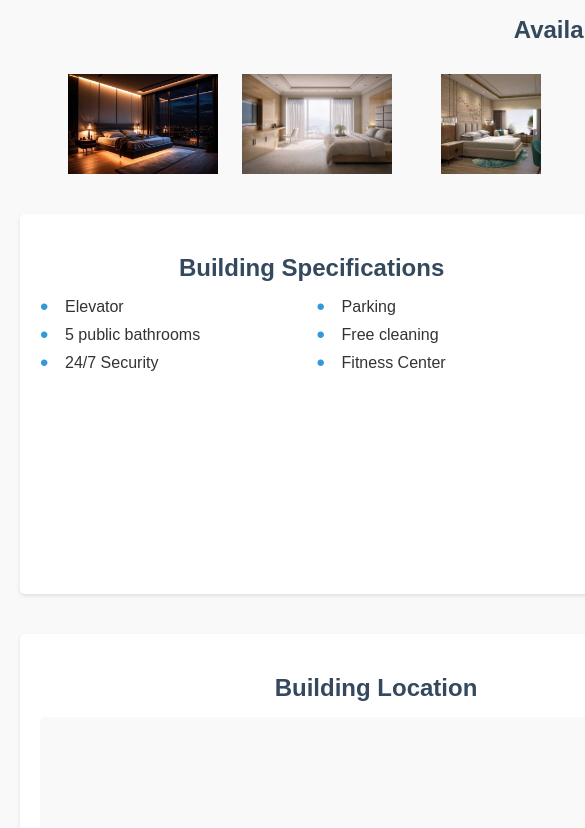
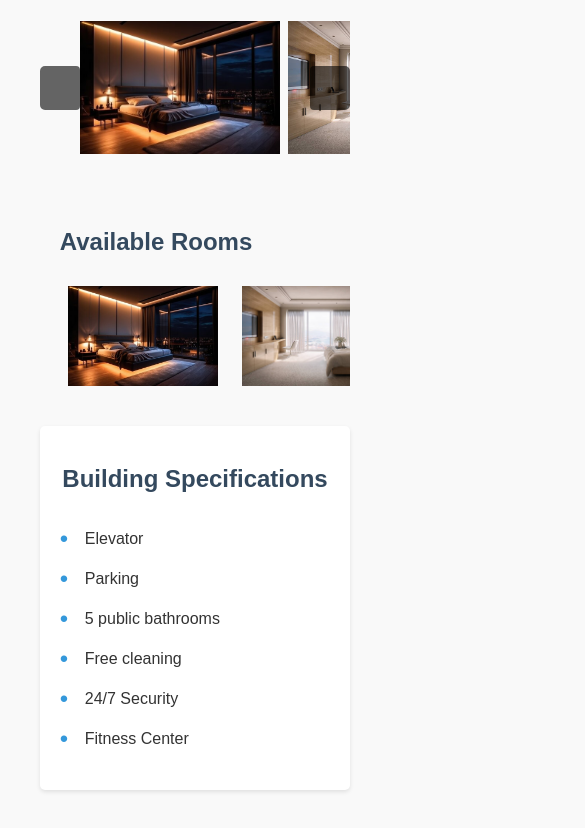
Before and after one commit to Fraol-D/RentalInsight, a React (Vite) app: page / in a window 390 px wide. Shown: the part 704-1532 px from the top of the page, 585 px wide, since content can reach past the window. Built offline with nearby package versions, Linux system fonts and the light colour scheme.

Commit message:
made better media query for different screen sizes, clicking on the carousel image lead to the panel

```diff
--- a/src/components/RoomCarousel.jsx
+++ b/src/components/RoomCarousel.jsx
@@ -14,8 +14,34 @@ const RoomCarousel = ({ title, images, rooms, isRoomCarousel }) => {
     container.scrollBy({ left: scrollAmount, behavior: 'smooth' });
   };
 
-  const handleRoomClick = (room) => {
-    setSelectedRoom(room);
+  const handleImageClick = (item) => {
+    if (isRoomCarousel) {
+      // For available rooms carousel
+      setSelectedRoom({
+        ...item,
+        images: [item.image],
+        price: 1000,
+        squareMeters: item.size,
+        specifications: [`Floor: ${item.floor}`, `Size: ${item.size}m²`],
+        location: "Property Location",
+        preferredPaymentCycle: "Monthly",
+        adjustablePaymentCycle: true,
+        dueDate: "1st of every month"
+      });
+    } else {
+      // For room images carousel
+      setSelectedRoom({
+        name: `Room View ${items.indexOf(item) + 1}`,
+        images: [item],
+        price: 0,
+        squareMeters: 0,
+        specifications: [],
+        location: "Property Location",
+        preferredPaymentCycle: "Monthly",
+        adjustablePaymentCycle: true,
+        dueDate: "1st of every month"
+      });
+    }
   };
 
   const handleCloseDetails = () => {
@@ -49,7 +75,7 @@ const RoomCarousel = ({ title, images, rooms, isRoomCarousel }) => {
               src={isRoomCarousel ? item.image : item}
               alt={isRoomCarousel ? item.name : `Room view ${index + 1}`}
               className={`row__poster ${!isRoomCarousel && "row__posterLarge"}`}
-              onClick={() => isRoomCarousel && handleRoomClick(item)}
+              onClick={() => handleImageClick(item)}
             />
           ))}
         </div>
--- a/src/styles/BuildingAmenities.css
+++ b/src/styles/BuildingAmenities.css
@@ -6,6 +6,9 @@
   margin-bottom: 20px;
   flex: 1;
   min-width: 0;
+  height: 400px;
+  display: flex;
+  flex-direction: column;
 }
 
 .building-amenities h2 {
@@ -19,6 +22,8 @@
   display: grid;
   grid-template-columns: repeat(auto-fill, minmax(200px, 1fr));
   gap: 10px;
+  flex: 1;
+  overflow-y: auto;
 }
 
 .building-amenities li {
@@ -27,6 +32,7 @@
   position: relative;
   display: flex;
   align-items: center;
+  min-height: 30px;
 }
 
 .building-amenities li::before {
@@ -36,3 +42,21 @@
   position: absolute;
   left: 0;
 }
+
+.building-amenities ul::-webkit-scrollbar {
+  width: 8px;
+}
+
+.building-amenities ul::-webkit-scrollbar-track {
+  background: #f1f1f1;
+  border-radius: 4px;
+}
+
+.building-amenities ul::-webkit-scrollbar-thumb {
+  background: #888;
+  border-radius: 4px;
+}
+
+.building-amenities ul::-webkit-scrollbar-thumb:hover {
+  background: #555;
+}
--- a/src/styles/Home.css
+++ b/src/styles/Home.css
@@ -6,15 +6,18 @@
 
 .main-content {
   flex: 1;
-  max-width: 1200px;
+  width: 100%;
+  max-width: 1600px;
   margin: 0 auto;
   padding: 20px;
 }
 
 .top-section {
   display: flex;
-  justify-content: space-between;
+  gap: 20px;
   margin-bottom: 20px;
+  width: 100%;
+  padding: 0 20px;
 }
 
 .amenities-section {
@@ -22,6 +25,7 @@
   gap: 20px;
   margin-bottom: 20px;
   width: 100%;
+  padding: 0 20px;
 }
 
 .location-section {
@@ -34,3 +38,32 @@
   flex: 1;
   margin-left: 20px;
 }
+
+/* Media Queries */
+@media screen and (min-width: 1920px) {
+  .main-content {
+    max-width: 1800px;
+  }
+}
+
+@media screen and (max-width: 1200px) {
+  .main-content {
+    max-width: 95%;
+  }
+}
+
+@media screen and (max-width: 768px) {
+  .top-section,
+  .amenities-section {
+    flex-direction: column;
+  }
+
+  .row--small {
+    width: 100%;
+    margin-left: 0;
+  }
+
+  .main-content {
+    padding: 10px;
+  }
+}
--- a/src/styles/PropertyInfo.css
+++ b/src/styles/PropertyInfo.css
@@ -4,6 +4,11 @@
   border-radius: 5px;
   box-shadow: 0 2px 4px rgba(0, 0, 0, 0.1);
   margin-bottom: 20px;
+  flex: 1;
+  min-width: 0;
+  height: 300px;
+  display: flex;
+  flex-direction: column;
 }
 
 .property-info h1 {
@@ -13,4 +18,25 @@
 
 .property-info p {
   color: var(--text-color);
+  flex: 1;
+  overflow-y: auto;
+  padding-right: 10px;
 }
+
+.property-info p::-webkit-scrollbar {
+  width: 8px;
+}
+
+.property-info p::-webkit-scrollbar-track {
+  background: #f1f1f1;
+  border-radius: 4px;
+}
+
+.property-info p::-webkit-scrollbar-thumb {
+  background: #888;
+  border-radius: 4px;
+}
+
+.property-info p::-webkit-scrollbar-thumb:hover {
+  background: #555;
+}
--- a/src/styles/RoomCarousel.css
+++ b/src/styles/RoomCarousel.css
@@ -1,15 +1,21 @@
 .row {
-  margin-left: 20px;
+  margin-left: 0;
   margin-bottom: 20px;
   color: var(--secondary-color);
+  padding: 0 20px;
+  width: 100%;
 }
 
 .row--small {
   width: 60%;
+  margin-left: 20px;
 }
 
 .row h2 {
   margin-bottom: 10px;
+  font-size: 1.5rem;
+  text-align: left;
+  padding-left: 20px;
 }
 
 .carousel-container {
@@ -98,3 +104,11 @@
 .row__posterLarge:hover {
   transform: scale(1.09);
 }
+
+/* Media Queries */
+@media screen and (min-width: 1920px) {
+  .row__poster {
+    width: 200px;
+    max-height: 120px;
+  }
+}
--- a/src/styles/RoomDetails.css
+++ b/src/styles/RoomDetails.css
@@ -15,9 +15,9 @@
   background-color: var(--background-color);
   color: var(--text-color);
   border-radius: 8px;
-  padding: 20px;
-  max-width: 800px;
+  padding: 30px;
   width: 90%;
+  max-width: 1000px;
   max-height: 90vh;
   box-shadow: 0 4px 20px rgba(0, 0, 0, 0.2);
   position: relative;
```
